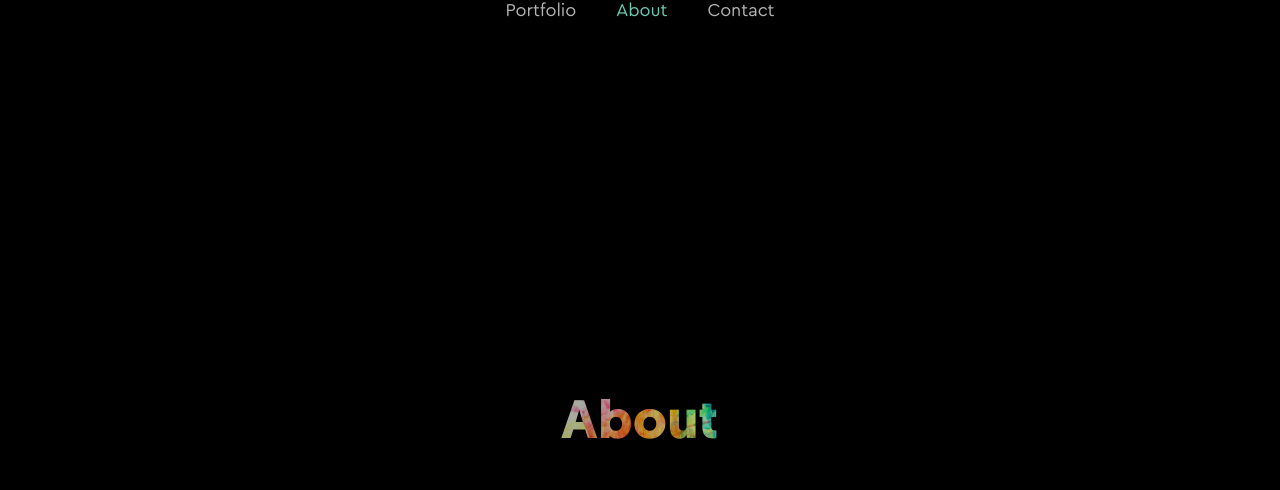
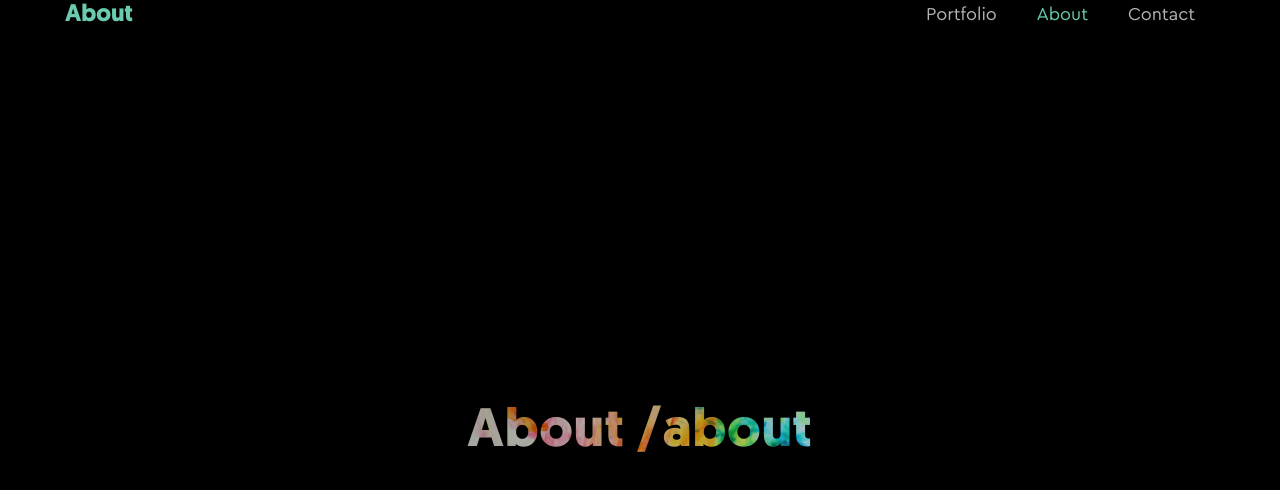
Before and after one commit to rashedInt32/rash3d.com, a React (Create React App) app: page /about in a window 1280 px wide. Shown: the top 490 px of the page. Built offline with nearby package versions, Linux system fonts and the light colour scheme.

Commit message:
Add header for other page with router props

```diff
--- a/src/App.js
+++ b/src/App.js
@@ -1,15 +1,15 @@
 import React, { Component } from 'react';
-import Router from './routes';
+import RouterComponent from './routes';
 import Header from './components/Header';
 
 class App extends Component {
 
   render() {
     return (
-      <div className="App">
+      <div className="App" onClick={this.getLocation}>
         <div className="transition-container">
           <Header />
-          <Router />
+          <RouterComponent />
         </div>
       </div>
     );
--- a/src/components/Header.js
+++ b/src/components/Header.js
@@ -1,16 +1,25 @@
 import React from 'react';
+import { withRouter } from 'react-router-dom';
 import Nav from './Nav';
 
-const Header = ({pageName}) => {
+const Header = ({location}) => {
+  const pathname = location.pathname.split('/').join('');
+
+  const capitalize = string => {
+    return string.charAt(0).toUpperCase() + string.slice(1);
+  }
+
   return (
-    <header className="d-flex align-items-center justify-cotnent-between">
+    <header>
       <div className="container">
-        <h4>{pageName}</h4>
-        <Nav />
+        <div className="d-flex align-items-center justify-content-between">
+          <h4>{capitalize(pathname)}</h4>
+          <Nav />
+        </div>
 
       </div>
     </header>
   );
 }
 
-export default Header;
+export default withRouter(Header);
--- a/src/pages/About.js
+++ b/src/pages/About.js
@@ -1,14 +1,12 @@
 import React from "react";
 import Layout from '../layout/Layout';
 
-const About = () => {
-  return (
-    <Layout>
+const About = ({location}) => {
+  return <Layout>
       <div className="banner">
-        <h1>About</h1>
+      <h1>About {location.pathname}</h1>
       </div>
-    </Layout>
-  );
+    </Layout>;
 };
 
 export default About;
--- a/src/pages/Home.js
+++ b/src/pages/Home.js
@@ -8,7 +8,7 @@ const Home = () => {
 
   return (
     <Layout>
-      <Banner name={name} introText={introText} />;
+      <Banner name={name} introText={introText}/>;
     </Layout>
   )
 }
--- a/src/routes/index.js
+++ b/src/routes/index.js
@@ -6,15 +6,15 @@ import Portfolio from '../pages/Portfolio';
 import About from '../pages/About';
 import Contact from '../pages/Contact';
 
-const Router = () => {
+const RouterComponent = () => {
   return (
     <Switch>
-      <Route path="/portfolio" component={Portfolio}></Route>
-      <Route path="/contact" component={Contact}></Route>
-      <Route path="/about" component={About}></Route>
-      <Route path="/" component={Home}></Route>
+      <Route path="/portfolio" name="Portfolio" render={(props) => <Portfolio {...props}/>}></Route>
+      <Route path="/contact" name="Contact" render={(props) => <Contact {...props}/>}></Route>
+      <Route path="/about" name="About" render={(props) => <About {...props} />}></Route>
+      <Route path="/" name="Home" render={(props) => <Home {...props}/>}></Route>
     </Switch>
   )
 }
 
-export default Router;
+export default RouterComponent;
```
